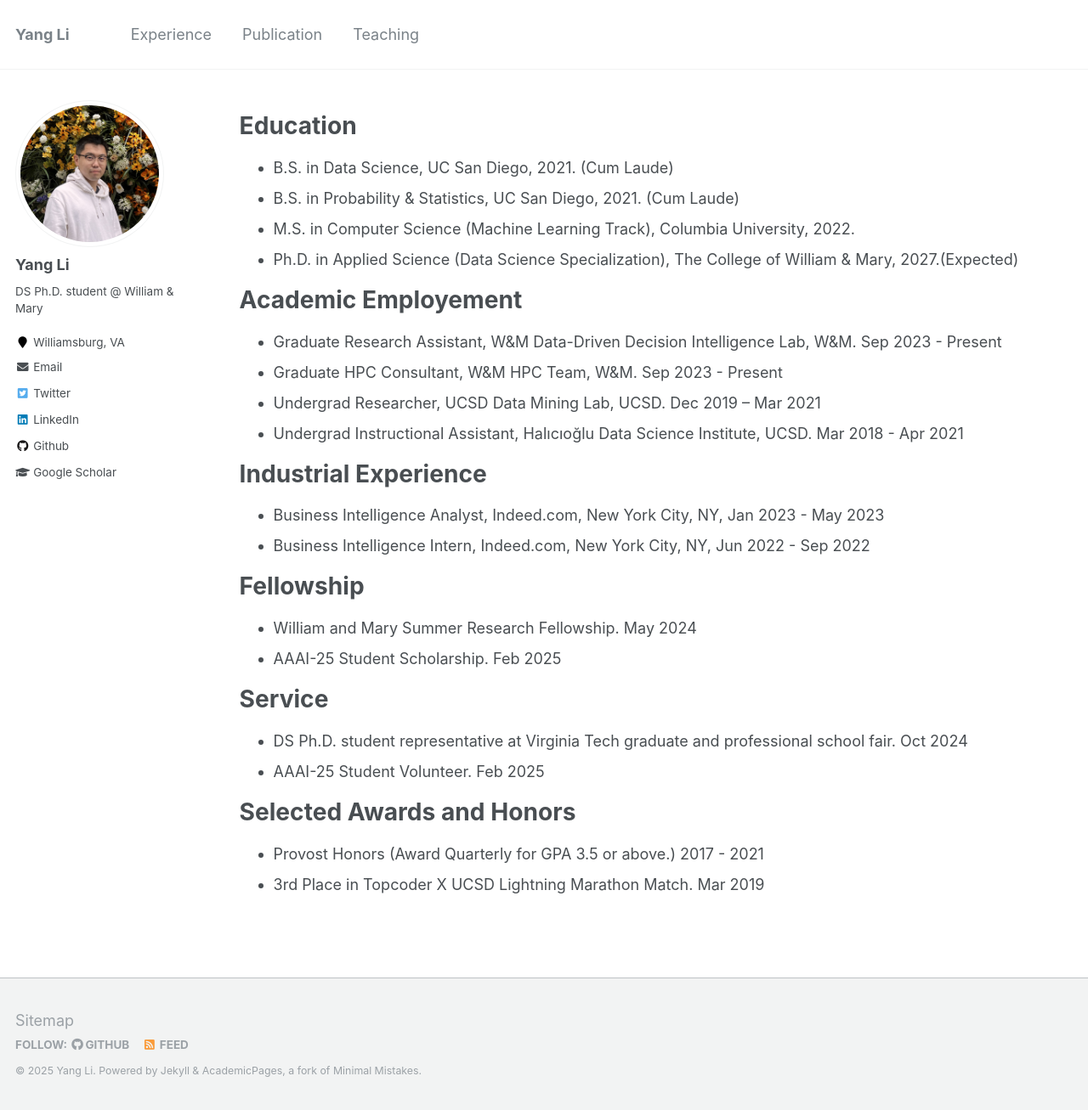
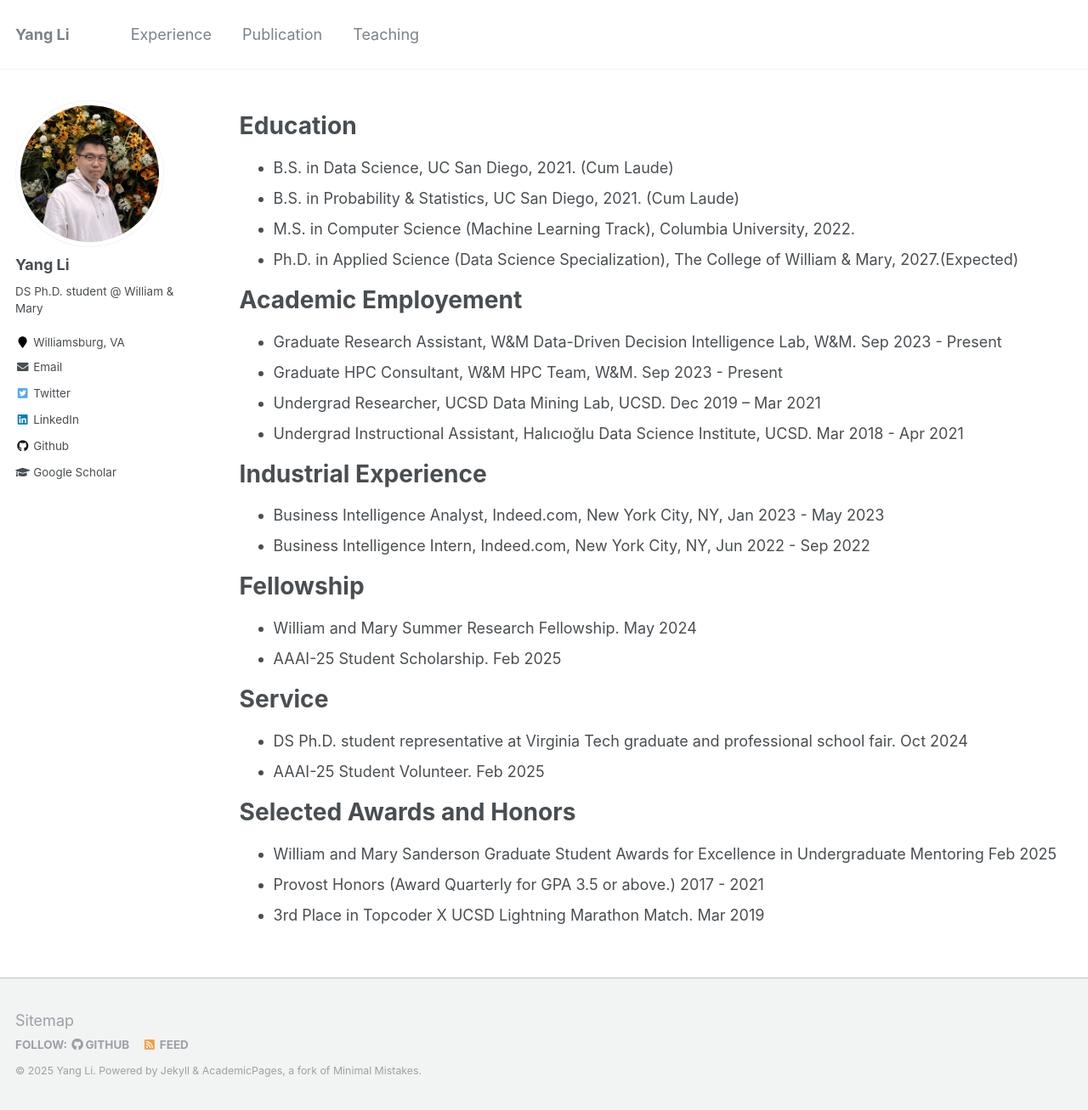
Before and after one commit to littlestone111/littlestone111.github.io, a Jekyll site: the page built from _pages/experience.md, in a window 1280 px wide and 1307 px high. Shown: the whole window at 85% size. Built offline with Jekyll 4.4.1, drawn with Linux system fonts in a browser that asks for light colours.

Commit message:
Update Selected awared

```diff
--- a/_pages/experience.md
+++ b/_pages/experience.md
@@ -39,5 +39,6 @@ redirect_from:
 
 # Selected Awards and Honors
 
+- William and Mary Sanderson Graduate Student Awards for Excellence in Undergraduate Mentoring Feb 2025
 - Provost Honors (Award Quarterly for GPA 3.5 or above.) 2017 - 2021
 - 3rd Place in Topcoder X UCSD Lightning Marathon Match. Mar 2019
```
